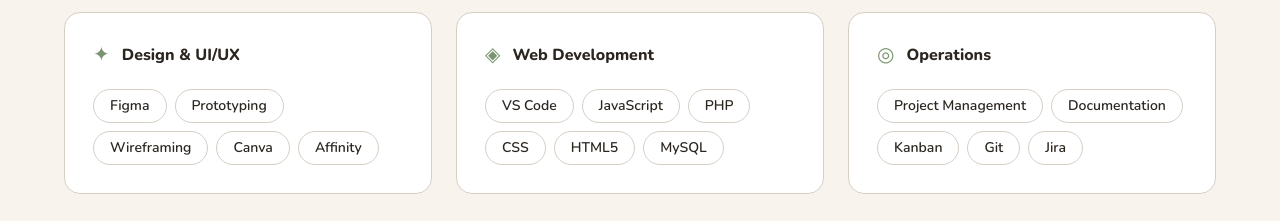
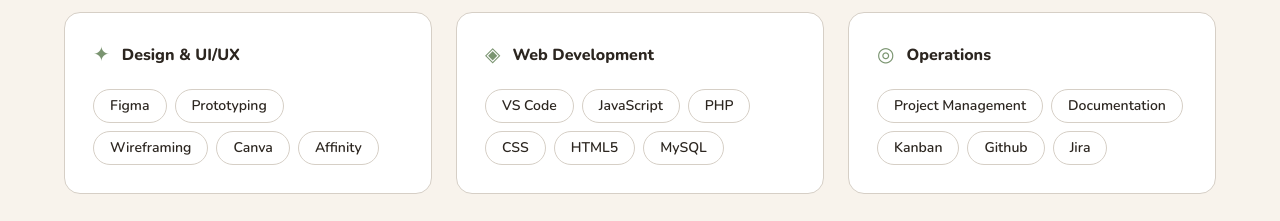
Before and after one commit to gab284738392/bootcamp, a Next.js app: page / in a window 1280 px wide. Shown: the part 900-1121 px from the top of the page. Built offline with nearby package versions, Linux system fonts and the light colour scheme.

Commit message:
trying new username

```diff
--- a/data/index.ts
+++ b/data/index.ts
@@ -14,7 +14,7 @@ export const SKILLS = [
   {
     category: "Operations",
     icon: "◎",
-    items: ["Project Management", "Documentation", "Kanban", "Git", "Jira"],
+    items: ["Project Management", "Documentation", "Kanban", "Github", "Jira"],
   },
 ];
 
```
